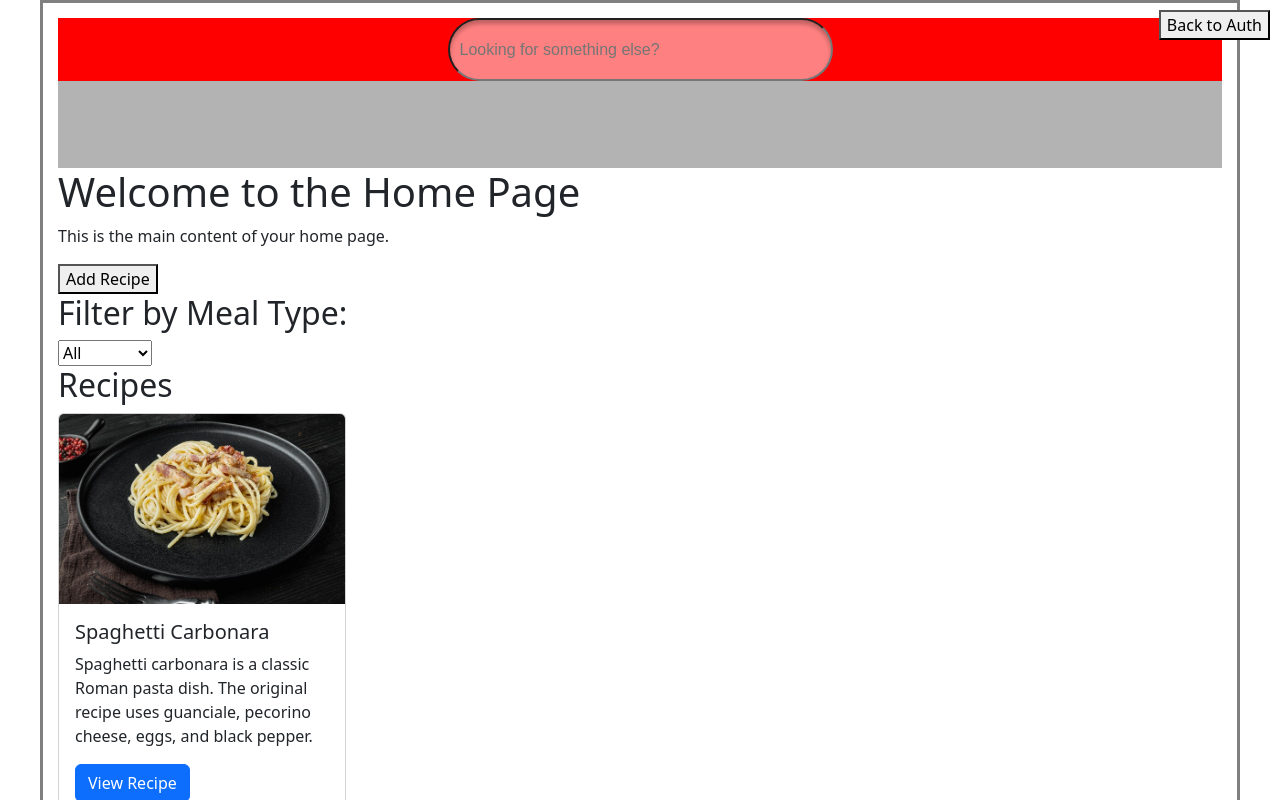
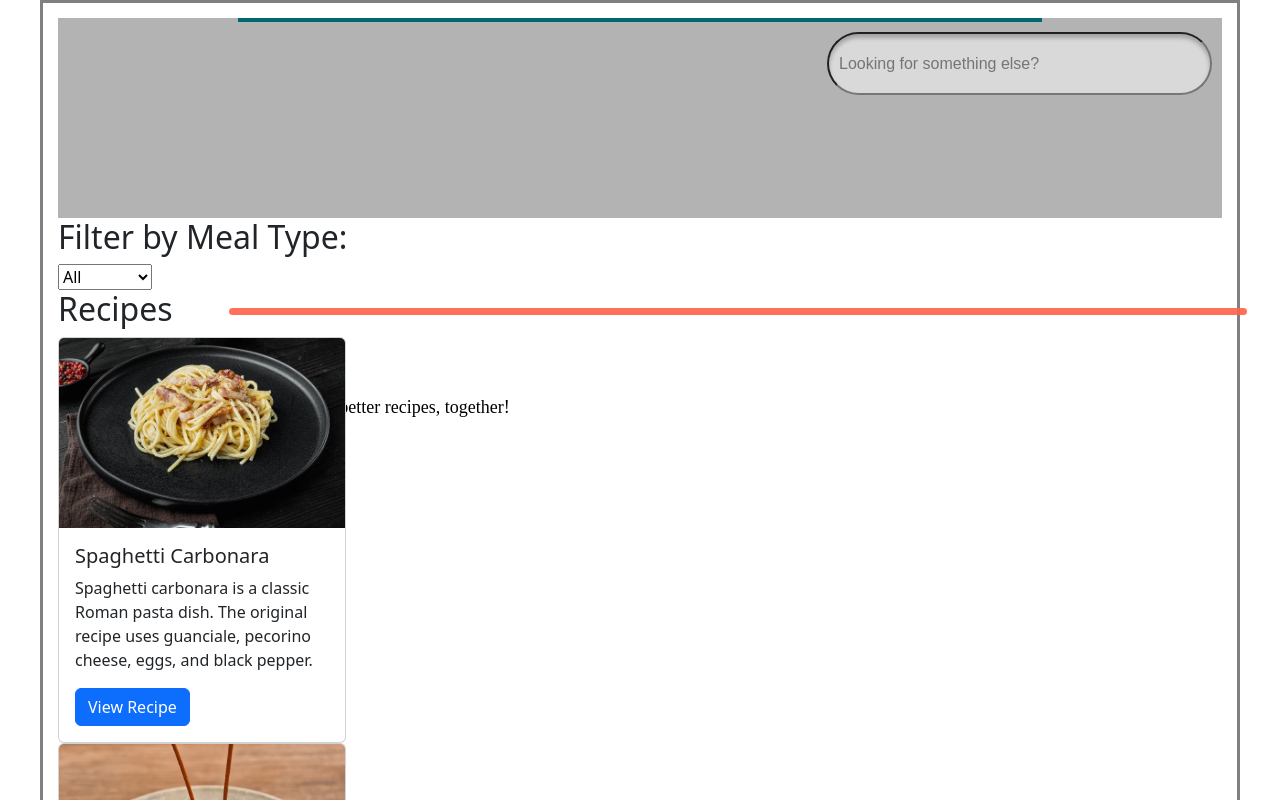
Before and after one commit to infuriated-mink/Semester2-MidtermSprint, a React (Create React App) app in the folder react-login/: page /home in a window 1280 px wide. Shown: the top 800 px of the page. Built offline with nearby package versions, Linux system fonts and the light colour scheme.

Commit message:
updated home.css

```diff
--- a/react-login/src/css/Home.css
+++ b/react-login/src/css/Home.css
@@ -10,7 +10,8 @@
   }
 
 .header {
-    height: 150px;
+    padding: 0px;
+    height: 200px;
     font-family: sans-serif;
     background-color: #b3b3b3;
     flex-basis: 100%;
@@ -26,3 +27,40 @@
     width: 804px;
     margin: 0 auto;
   }
+
+.slogan {
+    position: absolute;
+    left: 12.32%;
+    right: 49.47%;
+    top: 15.02%;
+    bottom: 80.87%;
+    font-family: 'Gentium Book Basic';
+    font-style: normal;
+    font-weight: 400;
+    font-size: 18px;
+    line-height: 28px;
+    display: flex;
+    align-items: center;
+    justify-content: center;
+    color: #000000;
+    text-align: center;
+  }
+
+.logo {
+    position: absolute;
+    width: 183px;
+    height: 150px;
+    left: 648px;
+    top: 59px;
+    background: url(/public/media/logo.png);
+  }
+
+.horizontal-bar2 {
+    position: absolute;
+    width: 1018px;
+    height: 7px;
+    left: 229px;
+    top: 308px;
+    background: rgba(255, 99, 71, 0.9);
+    border-radius: 8px;
+  }
--- a/react-login/src/css/RecipeSearch.css
+++ b/react-login/src/css/RecipeSearch.css
@@ -1,3 +1,10 @@
+.rectangle-whatever {
+  background-color: none;
+  display: flex;
+  justify-content: right;
+  margin: 10px;
+}
+
 .searchbar {
   /* position: absolute; */
   left: 595px;
--- a/react-login/src/index.css
+++ b/react-login/src/index.css
@@ -85,14 +85,6 @@ label {
 
 .add-item-link:hover {
   background-color: green;
-}
-
-
-.rectangle-whatever {
-  background-color: red;
-  display: flex;
-  justify-content: center;
-  /* use right here */
 }
 
 .root {
--- a/react-login/src/pages/Home.js
+++ b/react-login/src/pages/Home.js
@@ -4,8 +4,7 @@ import RecipeSearch from '../components/RecipeSearch';
 import oldRecipes from "../data/recipes.json";
 import Logout from '../components/Logout';
 import '../css/Home.css';
-import { Button, Card } from "react-bootstrap";
-
+import { Card } from "react-bootstrap";
 
 function Home({ recipes: propRecipes }) {
   const navigate = useNavigate();
@@ -35,7 +34,6 @@ function Home({ recipes: propRecipes }) {
     }
   }, [searchQuery, localRecipes]);
 
-  // filter based on mealType
   useEffect(() => {
     setFilteredRecipes(
       mealTypeFilter === "all" ? localRecipes : localRecipes.filter(recipe => recipe.mealType === mealTypeFilter)
@@ -51,14 +49,14 @@ function Home({ recipes: propRecipes }) {
       <div className="mainbox">
         {/* Header */}
         <div className="header">
+          <div className="horizontal-bar"></div>
+          <div className="logo"></div>
+          <div className="slogan">Build better recipes, together!</div>
+          <div className="horizontal-bar2"></div>
           <RecipeSearch onSearch={setSearchQuery} />
         </div>
         <div className="top-right">
-          <Logout />
         </div>
-        <h1>Welcome to the Home Page</h1>
-        <p>This is the main content of your home page.</p>
-        <button onClick={() => navigate('/add-item')}>Add Recipe</button>
         <h2>Filter by Meal Type:</h2>
         <select value={mealTypeFilter} onChange={handleFilter}>
           <option value="all">All</option>
@@ -70,7 +68,6 @@ function Home({ recipes: propRecipes }) {
         <div className="recipe-cards">
           {searchQuery
             ? searchResults?.map((recipe) => (
-
               <Card key={recipe.id} style={{ width: '18rem' }}>
                 <Card.Img variant="top" src={`/media/${recipe.image}`} alt={recipe.name} />
                 <Card.Body>
@@ -83,7 +80,6 @@ function Home({ recipes: propRecipes }) {
               </Card>
             ))
             : filteredRecipes?.map((recipe) => (
-
               <Card key={recipe.id} style={{ width: '18rem' }}>
                 <Card.Img variant="top" src={`/media/${recipe.image}`} alt={recipe.name} />
                 <Card.Body>
@@ -102,8 +98,3 @@ function Home({ recipes: propRecipes }) {
 }
 
 export default Home;
-
-
-
-// source: static images in public folder: https://stackoverflow.com/questions/65376684/accessing-images-from-public-folder-reactjs
-// source: react-boostrap card: https://react-bootstrap.netlify.app/docs/components/cards/
```
